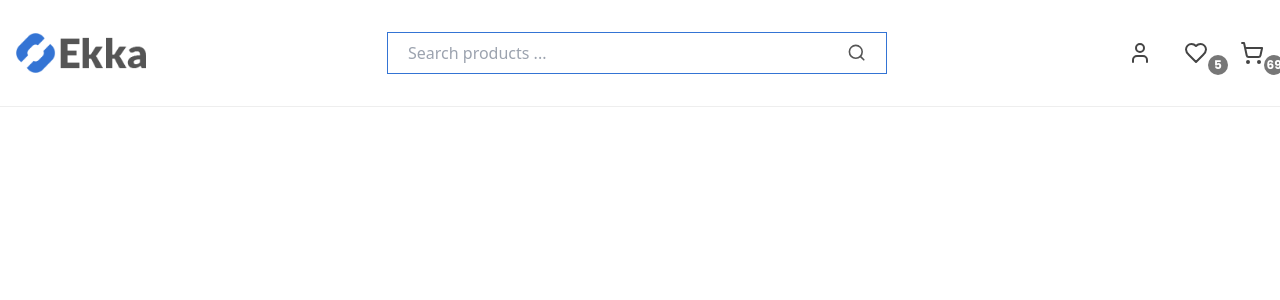
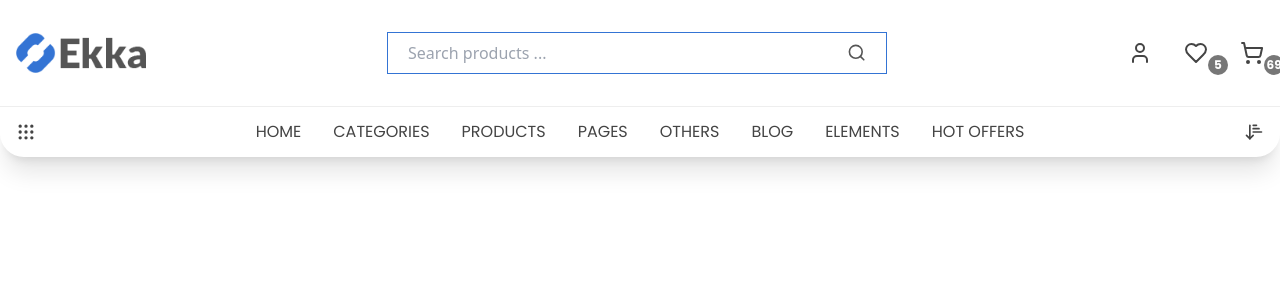
Before and after one commit to AliDeWeb/FullStack_OnlineShop, a Next.js app in the folder client/: page / in a window 1280 px wide. Shown: the top 300 px of the page. Built offline with nearby package versions, Linux system fonts and the light colour scheme.

Commit message:
navbar developed

```diff
--- a/client/src/app/layout.tsx
+++ b/client/src/app/layout.tsx
@@ -1,6 +1,8 @@
 import React from "react";
 
 // Fonts
+import type { Metadata } from "next";
+
 import localFont from "next/font/local";
 
 // Styles
@@ -10,11 +12,11 @@ import "./globals.css";
 import { HamburgerMenu } from "@/components/HamburgerMenu/HamburgerMenu.component";
 import { Header } from "@/components/Header/Header.component";
 import { MobileToolBar } from "@/components/MobileToolBar/MobileToolBar.component";
+import { Navbar } from "@/components/Navbar/Navbar.component";
 import { Overlay } from "@/components/Overlay/Overlay.component";
 
 // Contexts
 import { OpenModalProvider } from "@/contexts/Modals/Modals.context";
-import { Metadata } from "next";
 
 // Fonts
 const poppins = localFont({
@@ -62,6 +64,7 @@ export default function RootLayout({
       <body className={`${poppins.variable} ${montserrat.variable} min-h-dvh`}>
         <OpenModalProvider>
           <Header />
+          <Navbar />
           <MobileToolBar />
           <HamburgerMenu />
           <Overlay />
--- /dev/null
+++ b/client/src/components/Navbar/Navbar.component.tsx
@@ -0,0 +1,46 @@
+import { ArrowDownNarrowWide, Grip } from "lucide-react";
+import Link from "next/link";
+import React from "react";
+
+export const Navbar = (): React.ReactNode => {
+  return (
+    <nav className="hidden h-[50px] items-center rounded-b-3xl shadow-xl lg:flex">
+      <div className="container flex items-center justify-between">
+        <span className="cursor-pointer text-[#444444]">
+          <Grip height={"20"} width={"20"} />
+        </span>
+
+        <ul className="flex items-center justify-center gap-6 font-poppins text-sm font-normal uppercase text-[#444444] xl:gap-8 xl:text-base">
+          <li className="relative transition-all before:absolute before:-bottom-2 before:h-0.5 before:w-0 before:bg-[#3474d4] before:transition-all before:content-[''] hover:text-[#3474d4] hover:before:w-full">
+            <Link href={"/"}>home</Link>
+          </li>
+          <li className="relative transition-all before:absolute before:-bottom-2 before:h-0.5 before:w-0 before:bg-[#3474d4] before:transition-all before:content-[''] hover:text-[#3474d4] hover:before:w-full">
+            <Link href={"/"}>categories</Link>
+          </li>
+          <li className="relative transition-all before:absolute before:-bottom-2 before:h-0.5 before:w-0 before:bg-[#3474d4] before:transition-all before:content-[''] hover:text-[#3474d4] hover:before:w-full">
+            <Link href={"/"}>products</Link>
+          </li>
+          <li className="relative transition-all before:absolute before:-bottom-2 before:h-0.5 before:w-0 before:bg-[#3474d4] before:transition-all before:content-[''] hover:text-[#3474d4] hover:before:w-full">
+            <Link href={"/"}>pages</Link>
+          </li>
+          <li className="relative transition-all before:absolute before:-bottom-2 before:h-0.5 before:w-0 before:bg-[#3474d4] before:transition-all before:content-[''] hover:text-[#3474d4] hover:before:w-full">
+            <Link href={"/"}>others</Link>
+          </li>
+          <li className="relative transition-all before:absolute before:-bottom-2 before:h-0.5 before:w-0 before:bg-[#3474d4] before:transition-all before:content-[''] hover:text-[#3474d4] hover:before:w-full">
+            <Link href={"/"}>blog</Link>
+          </li>
+          <li className="relative transition-all before:absolute before:-bottom-2 before:h-0.5 before:w-0 before:bg-[#3474d4] before:transition-all before:content-[''] hover:text-[#3474d4] hover:before:w-full">
+            <Link href={"/"}>elements</Link>
+          </li>
+          <li className="relative transition-all before:absolute before:-bottom-2 before:h-0.5 before:w-0 before:bg-[#3474d4] before:transition-all before:content-[''] hover:text-[#3474d4] hover:before:w-full">
+            <Link href={"/"}>hot offers</Link>
+          </li>
+        </ul>
+
+        <span className="cursor-pointer text-[#444444]">
+          <ArrowDownNarrowWide height={"20"} width={"20"} />
+        </span>
+      </div>
+    </nav>
+  );
+};
```
